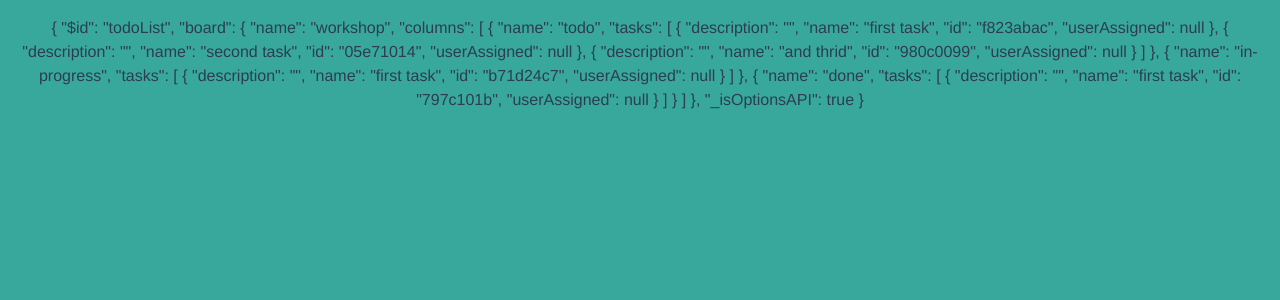
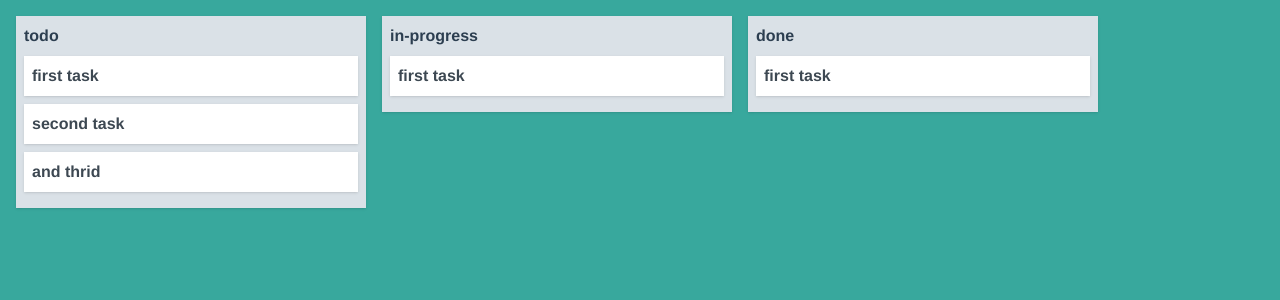
Before and after one commit to jwavangestel/nieuwepoging, a Vue app: page / in a window 1280 px wide. Shown: the top 300 px of the page. Built offline with nearby package versions, Linux system fonts and the light colour scheme.

Commit message:
colomns setup

```diff
--- a/src/views/Board.vue
+++ b/src/views/Board.vue
@@ -1,6 +1,22 @@
 <template>
     <div class="board">
-      {{ store }}
+      <div class="flex flex-row items-start">
+          <div class="column" v-for="(column, $columnIdex) of board.board.columns" :key="$columnIdex" >
+            <div class="flex items-center mb-2 font-bold">
+              {{ column.name }}
+            </div>
+            <div class="list-reset">
+              <div class="task" v-for="(task, $taskIndex) of column.tasks" :key="$taskIndex">
+                <span class="w-full flex-no-shrink font-bold">
+                  {{ task.name }}
+                </span>
+                <p v-if="task.description"  class="w-full flex-no-shrink mt-1 test-sm">
+                  {{ task.description }}
+                </p>
+              </div>
+            </div>
+          </div>
+      </div>
     </div>
 </template>
 
@@ -10,7 +26,7 @@
 
 //const todo = ref('')
 
-const store = useTodoListStore()
+const board = useTodoListStore()
 
 //function addItemAndClear(item) {
 //  if (item.lenght === 0) {
```
